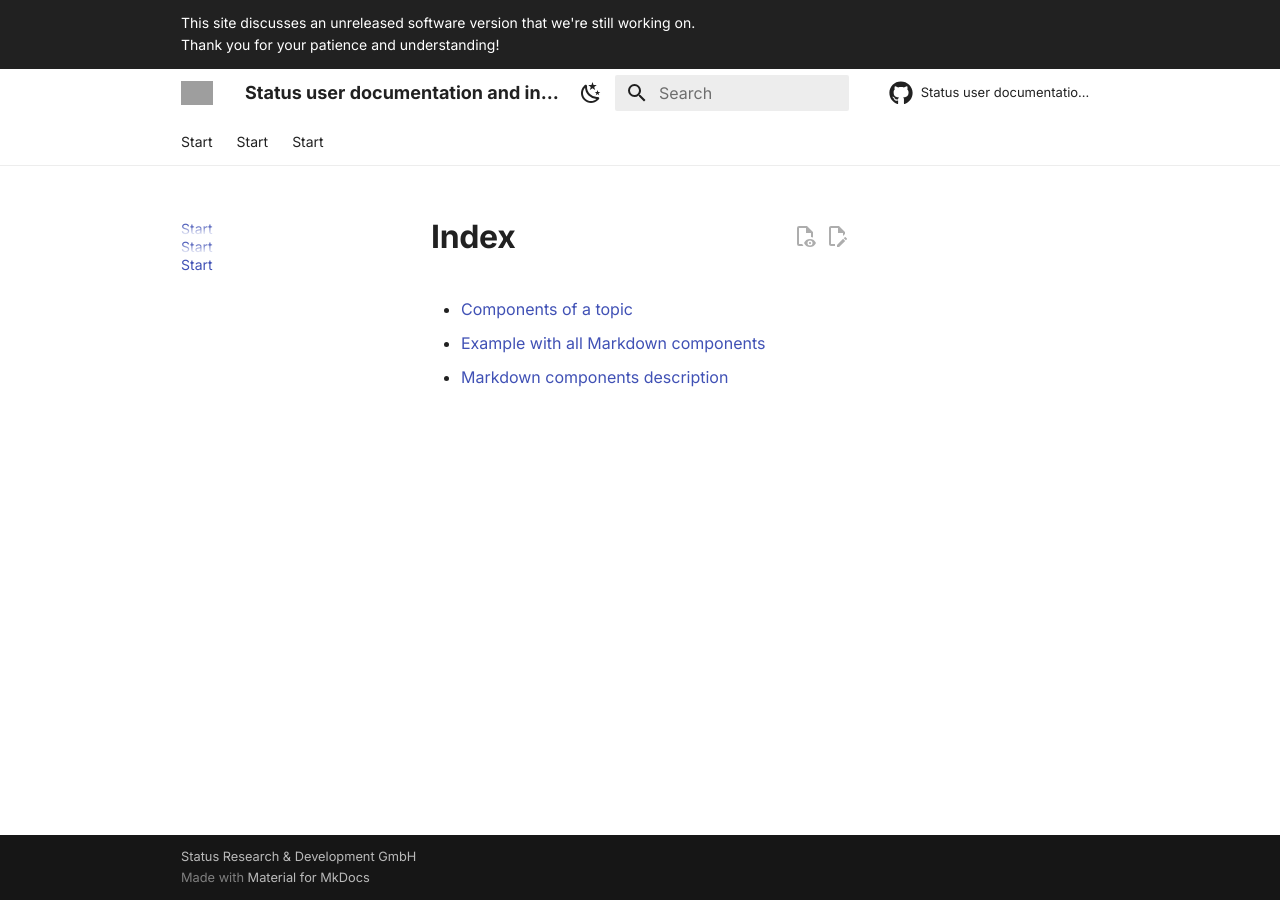
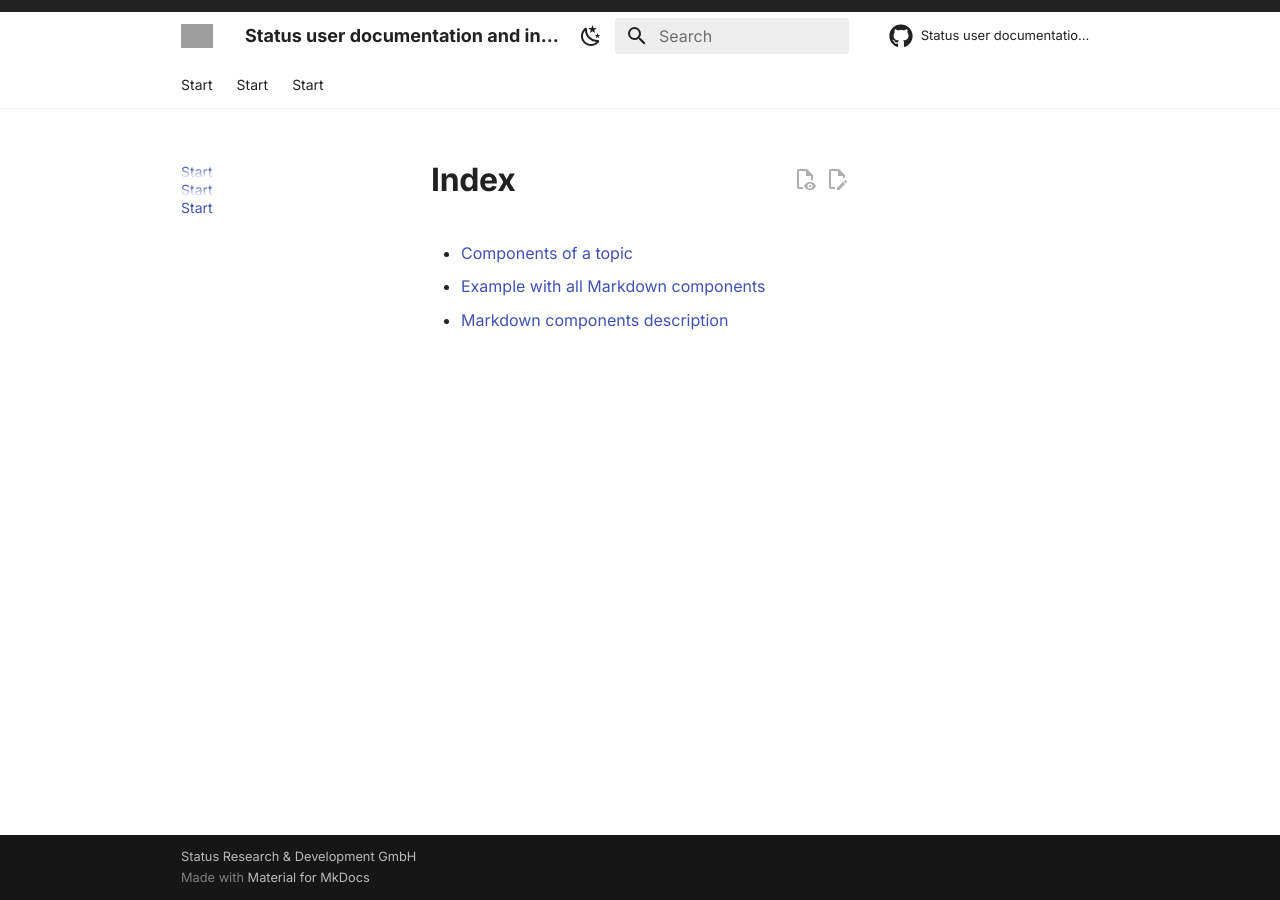
Before and after one commit to jorge-campo/Status-User-Documentation-and-Information-Architecture, an MkDocs documentation site: the page built from docs/index.md, in a window 1280 px wide. Built offline with MkDocs 1.6.1 and Material for MkDocs 9.7.7, drawn with Linux system fonts in a browser that asks for light colours; comment, search, counter and statistics services are not loaded; grey boxes are pictures that could not be loaded.

Commit message:
remove overrides/main.html header

```diff
--- a/overrides/main.html
+++ b/overrides/main.html
@@ -1,4 +1,4 @@
 {% extends "base.html" %}
 {% block announce %}
-  This site discusses an unreleased software version that we're still working on.</br>Thank you for your patience and understanding!
+
 {% endblock %}
```
